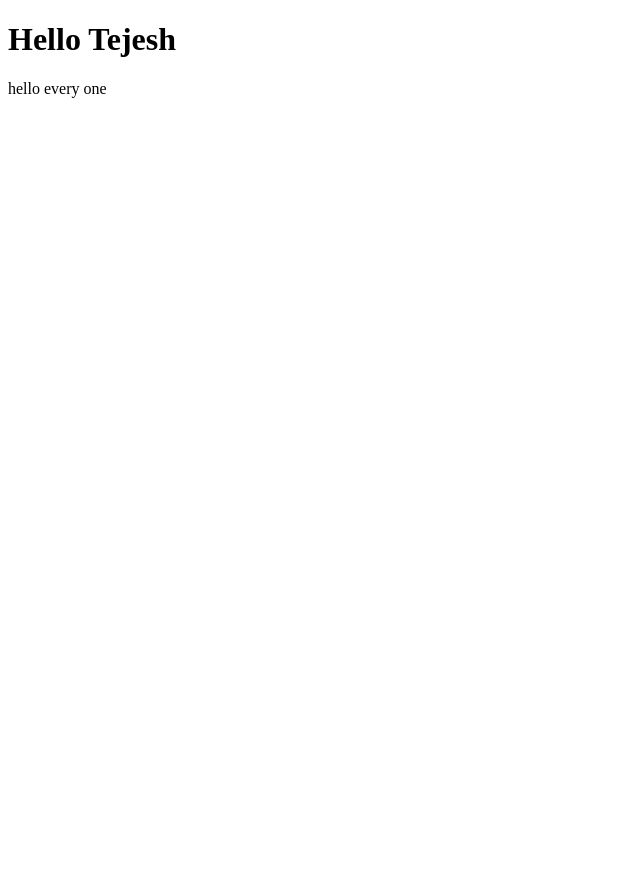
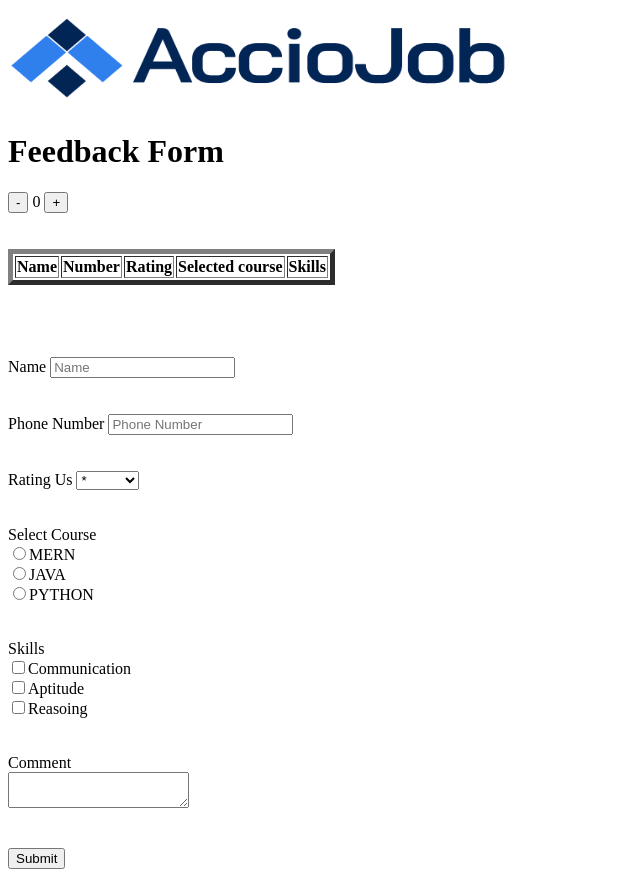
Before and after one commit to Jidugutejesh/basic.html, a plain HTML site: page index.html in a window 1280 px wide. Shown: the whole page, without its empty margins (0-640 px from the left). Before the commit the page ends 800 px from the top, so only its background shows below. Drawn offline with Linux system fonts and the light colour scheme.

Commit message:
feedback

```diff
--- a/index.html
+++ b/index.html
@@ -3,10 +3,148 @@
 <head>
     <meta charset="UTF-8">
     <meta name="viewport" content="width=device-width, initial-scale=1.0">
-    <title></title>
+    <title>Document</title>
+    <img src="acciojob.png" height="100" width="500">
+    <h1>Feedback Form</h1>
 </head>
 <body>
-    <h1>Hello Tejesh</h1>
-    <P>hello every one </P>
+    <button onclick="decress()">-</button>
+    <span id="countDisplay">0</span>
+    <button onclick="incress()">+</button>
+    <br>
+    <br>
+    <br>
+<table  border="5" id="feedback_table">
+    <thead>
+        <tr>
+            <th>Name</th>
+            <th>Number</th>
+            <th>Rating</th>
+            <th> Selected course</th>
+            <th>Skills</th>
+        </tr>
+    </thead>
+    <tbody>
+
+
+    </tbody>
+</table>
+<br>
+<br>
+<br>
+<br>
+
+
+
+
+    <form onsubmit="handleSubmit(event)" id="form">
+        <label for="name" >Name</label>
+        <input type="text name" id="name" placeholder="Name" >
+        <br>
+        <br>
+        <br>
+        <label for="phone_number">Phone Number</label>
+        <input type="text name" id="phone_number" placeholder="Phone Number" >
+        <br>
+        <br>
+        <br>
+        <label for="rating">Rating Us</label>
+        <select id="rating" title="Rating Us" >
+            <option value="1">*</option>
+            <option value="2">* *</option>
+            <option value="3">* * *</option>
+            <option value="4">* * * *</option>
+            <option value="5">* * * * *</option>
+        </select>
+        <br>
+        <br>
+        <br>
+        <label for="">Select Course</label><br>
+        <input type="radio"  name="Course"  id="course1" value="Mern" >MERN <br>
+        <input type="radio"  name="Course"  id="course2" value="java" >JAVA <br>
+        <input type="radio"  name="Course"  id="course3" value="PYTHON" >PYTHON
+        <br>
+        <br>
+        <br>
+        <label for="">Skills</label><br>
+        <input type="checkbox"  name="skills"  id="Communication" value="Communication">Communication <br>
+        <input type="checkbox"  name="skills"  id="Aptitude" value="Aptitude">Aptitude <br>
+        <input type="checkbox"  name="skills"  id="Reasoing" value="Reasoing">Reasoing
+        <br>
+        <br>
+        <br>
+         <label for="comments" >Comment</label><br>
+        <textarea id="comments"></textarea>
+        <br>
+        <br>
+        <br>
+        <button>Submit</button>
+
+    </form>
+    <script>
+        function handleSubmit(event){
+            event.preventDefault()
+            const name = document.getElementById("name").value
+            const phone_number =document.getElementById("phone_number").value
+            const rating=document.getElementById("rating").value
+            const Course = document.querySelector("input[name='Course']:checked").value
+            const skills = document.querySelectorAll("input[name='skills']:checked")
+            const selectedSkills = []
+            for(let i=0; i<skills.length;i++){
+                selectedSkills.push(skills[i].value)
+            }
+            const Comment=document.getElementById("comments").value
+            const FormData = {
+                name,
+                phone_number,
+                rating,
+                Course,
+                selectedSkills,
+                Comment:comments,
+            }
+
+
+            const form = document.getElementById("form")
+            const table = document.getElementById("feedback_table")
+            const row = table.insertRow()
+
+
+            const firstCell = row.insertCell(0)
+            firstCell.innerText = name
+            const SecondCell = row.insertCell(1)
+            SecondCell.innerText = phone_number
+            const ThirdCell = row.insertCell(2)
+            ThirdCell.innerText = rating
+            const fourthCell = row.insertCell(3)
+            fourthCell.innerText = Course
+            const fifthCell = row.insertCell(4)
+            fifthCell.innerText = selectedSkills
+
+            form.reset()
+
+            console.log(FormData);
+        }
+        let count =0
+        const countDisplay = document.getElementById("countDisplay")
+        function decress(){
+            console.log(count,'count value');
+
+            if(count ===0){
+
+                count= 0
+            }
+            else{
+
+                count = count-1
+            }
+            countDisplay.innerText = count
+        }
+        function incress(){
+            count = count+1
+            console.log();
+
+            countDisplay.innerText = count
+        }
+    </script>
 </body>
 </html>
```
Also changed, not shown: acciojob.png (added).
